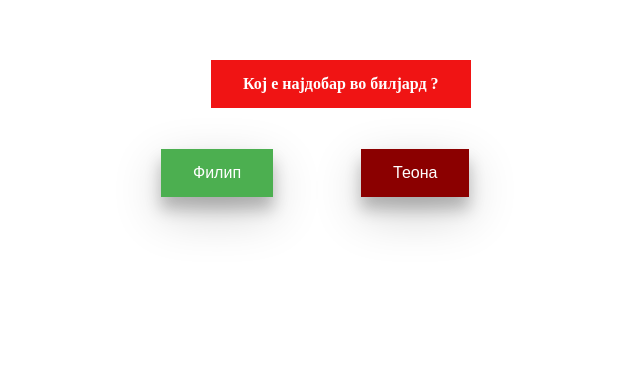
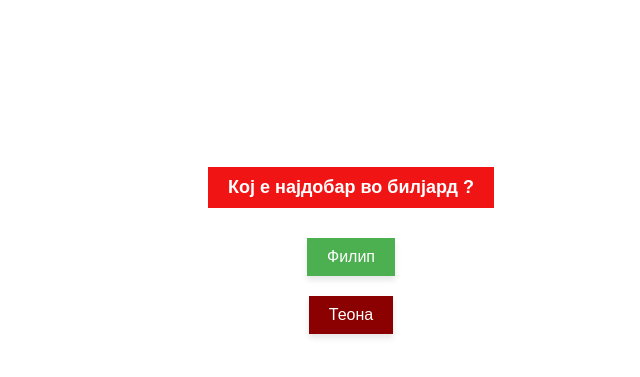
Before and after one commit to antovskifilip/biljardGamee, a plain HTML site: page index.html in a window 1280 px wide. Shown: the part 151-528 px from the top of the page, without its empty margins (289-929 px from the left). Drawn offline with Linux system fonts and the light colour scheme.

Commit message:
Update index.html

```diff
--- a/index.html
+++ b/index.html
@@ -5,48 +5,56 @@
   <meta name="viewport" content="width=device-width, initial-scale=1.0">
   <title>Билјард</title>
   <style>
+    body {
+      font-family: Arial, sans-serif;
+      margin: 0;
+      padding: 0;
+      display: flex;
+      flex-direction: column;
+      align-items: center;
+      justify-content: center;
+      height: 100vh;
+      box-sizing: border-box;
+    }
+
+    h1 {
+      background-color: hsl(0, 88%, 51%);
+      color: white;
+      padding: 10px 20px;
+      text-align: center;
+      font-size: 18px;
+      margin-bottom: 20px;
+    }
+
+    #Филип, #Теона {
+      background-color: #4CAF50;
+      color: white;
+      padding: 10px 20px;
+      text-align: center;
+      border: none;
+      font-size: 16px;
+      margin: 10px;
+      cursor: pointer;
+      box-shadow: 0 4px 6px rgba(0, 0, 0, 0.1);
+    }
+
+    #Теона {
+      background-color: darkred;
+    }
 
 
+    @media only screen and (max-width: 600px) {
       h1 {
-      position: absolute;
-      left: 500px;
-      top: 200px;
-      background-color: hsl(0, 88%, 51%);
-      border: none;
-      color: white;
-      padding: 15px 32px;
-      text-align: center;
-      text-decoration: none;
-      display: inline-block;
         font-size: 16px;
+        padding: 8px 16px;
       }
-    #Филип {
-      position: absolute;
-      left: 450px;
-      top: 300px;
-      background-color: #4CAF50;
-      border: none;
-      color: white;
-      padding: 15px 32px;
-      text-align: center;
-      text-decoration: none;
-      display: inline-block;
-      font-size: 16px;
-      box-shadow: 0 12px 16px 0 rgba(0,0,0,0.24), 0 17px 50px 0 rgba(0,0,0,0.19);
+
+      #Филип, #Теона {
+        padding: 8px 16px;
+        font-size: 14px;
+        width: 80%;
+        max-width: 300px;
       }
-    #Теона {
-      position: absolute;
-      left: 650px;
-      top: 300px;
-      background-color: darkred; /* Green */
-      border: none;
-      color: white;
-      padding: 15px 32px;
-      text-align: center;
-      text-decoration: none;
-      display: inline-block;
-      font-size: 16px;
-      box-shadow: 0 12px 16px 0 rgba(0,0,0,0.24), 0 17px 50px 0 rgba(0,0,0,0.19);
     }
   </style>
 </head>
@@ -55,22 +63,18 @@
     alert('Те частам палачинка од Сакаш');
   }
 
-
   function hoverТеонаButton() {
-
-    let x = Math.random() * window.innerWidth;
-    let y = Math.random() * window.innerHeight;
-
-    document.getElementById('Теона').style.marginLeft = x + 'px';
-    document.getElementById('Теона').style.marginTop = y +'px';
-
+    let x = Math.random() * (window.innerWidth - 100);
+    let y = Math.random() * (window.innerHeight - 50);
+    let button = document.getElementById('Теона');
+    button.style.position = 'absolute';
+    button.style.left = x + 'px';
+    button.style.top = y + 'px';
   }
 </script>
 <body>
-
   <h1>Кој е најдобар во билјард ?</h1>
   <input id="Филип" type="button" value="Филип" onclick="clickФилипButton()">
   <input id="Теона" type="button" value="Теона" onclick="hoverТеонаButton()">
-
 </body>
 </html>
```
Lines whose indentation alone changed are shown as unchanged.
